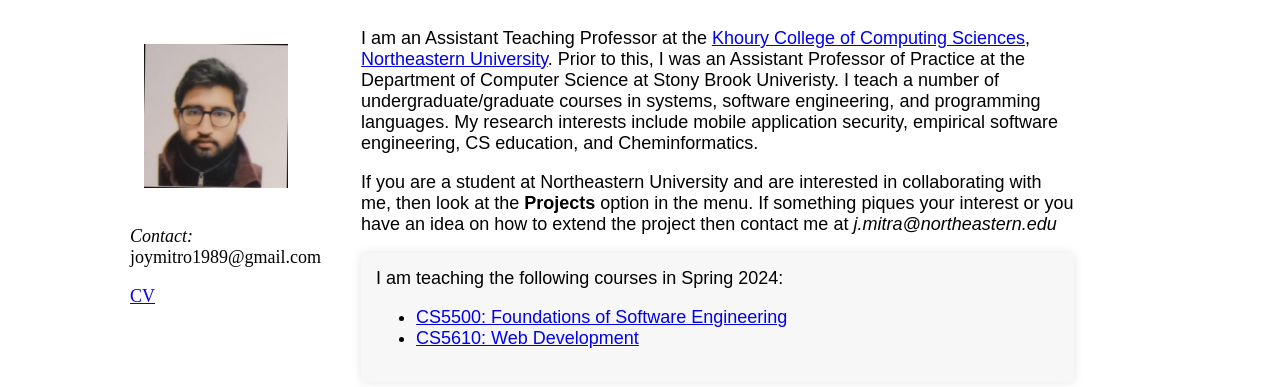
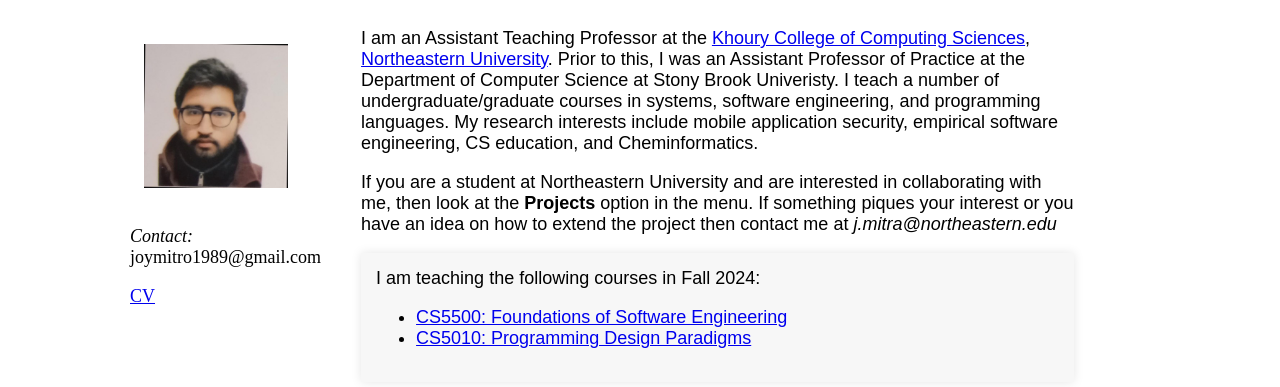
Before and after one commit to JoyMitra/joymitra.github.io, a plain HTML site: page index.html in a window 1280 px wide. Shown: the part 121-508 px from the top of the page. Drawn offline with Linux system fonts and the light colour scheme.

Commit message:
fa24 changes

```diff
--- a/index.html
+++ b/index.html
@@ -51,10 +51,10 @@
 
 			<p>If you are a student at Northeastern University and are interested in collaborating with me, then look at the <b> Projects </b> option in the menu. If something piques your interest or you have an idea on how to extend the project then contact me at <em>j.mitra@northeastern.edu</em></p>
 			<div class="highlighted">
-				I am teaching the following courses in Spring 2024:
+				I am teaching the following courses in Fall 2024:
 				<ul>
 					<li><a href="https://sites.google.com/view/sp24-cs5500/home">CS5500: Foundations of Software Engineering</a></li>
-					<li><a href="https://sites.google.com/view/cs5610-sp23/home">CS5610: Web Development</a></li>
+					<li><a href="https://northeastern.instructure.com/courses/157051">CS5010: Programming Design Paradigms</a></li>
 				</ul>
 			</div>
 			</div>
```
